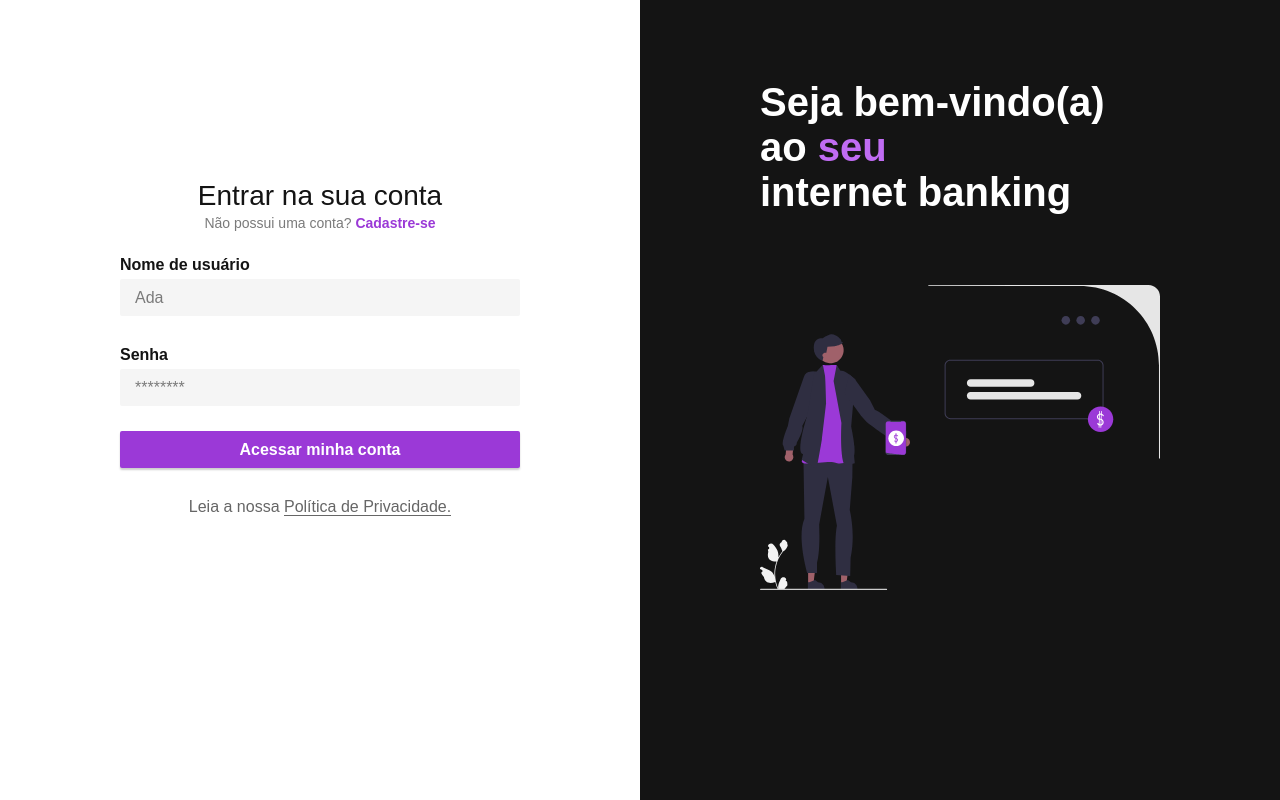
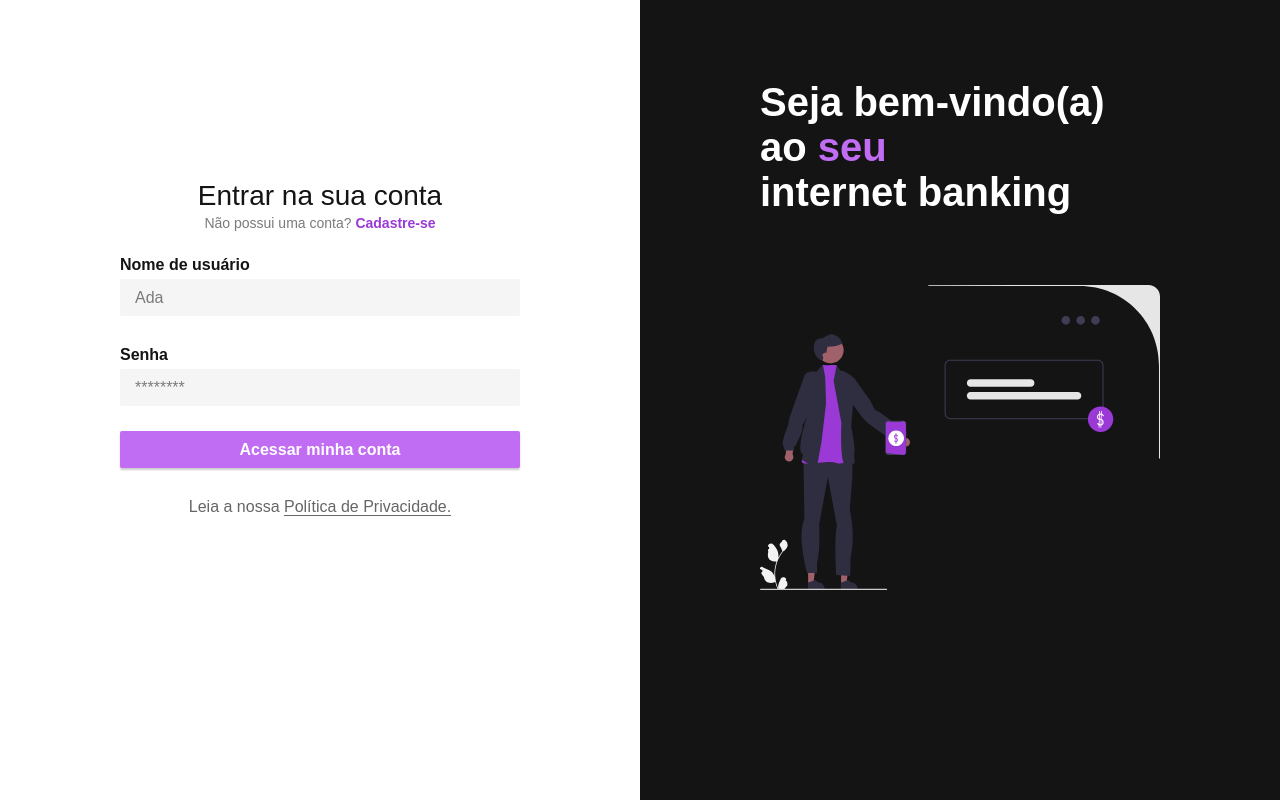
Before and after one commit to riquelmebandeira/smart-bank, a React (Create React App) app in the folder packages/web/: page /login in a window 1280 px wide. In both pictures the pointer is over the button "Acessar minha conta". Built offline with nearby package versions, Linux system fonts and the light colour scheme.

Commit message:
feat: add hover effect to button component

```diff
--- a/packages/web/src/components/Button/styles.scss
+++ b/packages/web/src/components/Button/styles.scss
@@ -3,6 +3,12 @@
   cursor: pointer;
   font-size: 1.6rem;
   border-radius: 2px;
+  transition: 0.2s;
+
+  &:hover {
+    color: white;
+    background-color: var(--color-purple-4);
+  }
 
   &__primary {
     background-color: #9b39d7;
@@ -20,12 +26,6 @@
     border: 1px solid var(--color-purple-6);
     color: var(--color-purple-6);
     background-color: transparent;
-    transition: 0.2s;
     font-weight: 500;
-
-    &:hover {
-      color: white;
-      background-color: var(--color-purple-4);
-    }
   }
 }
```
